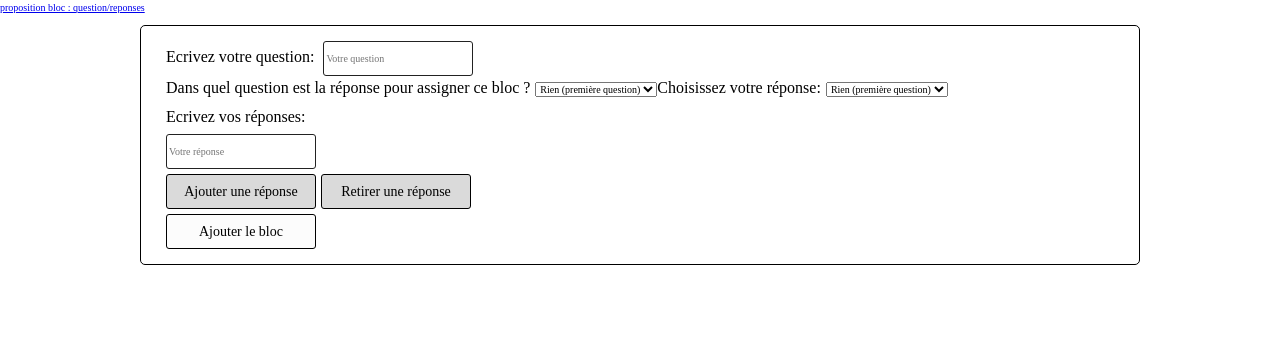
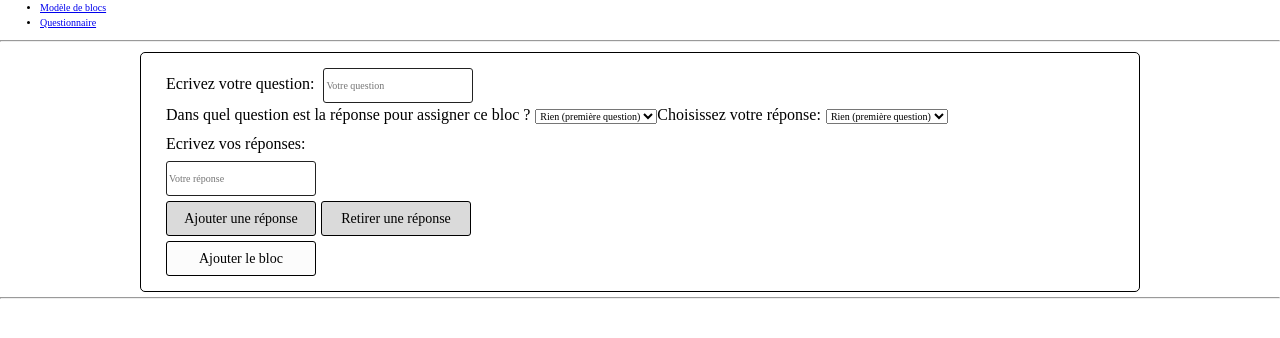
Before and after one commit to frederic-opdebeck/cube, a PHP site: page /cube/ in a window 1280 px wide. Shown: the top 338 px of the page. Run offline with PHP 8.4, Linux system fonts and the light colour scheme.

Commit message:
Update index.php

```diff
--- a/index.php
+++ b/index.php
@@ -12,14 +12,18 @@
 
     <header>
         <nav>
-            <a href="http://localhost:8888/cube/proposition_bloc_question_reponses.html">
-                proposition bloc : question/reponses
-            </a>
+            <ul>
+                <li><a href="http://localhost:8888/cube/proposition_bloc_question_reponses.html">
+                Modèle de blocs</a></li>
+                <li><a href="http://localhost:8888/cube/questionnaire.html">
+                Questionnaire</a></li>
+            </ul>
         </nav>
-
+<hr>
         <div id="addBloc">
 
         </div>
+<hr>
     </header>
 
 
```
